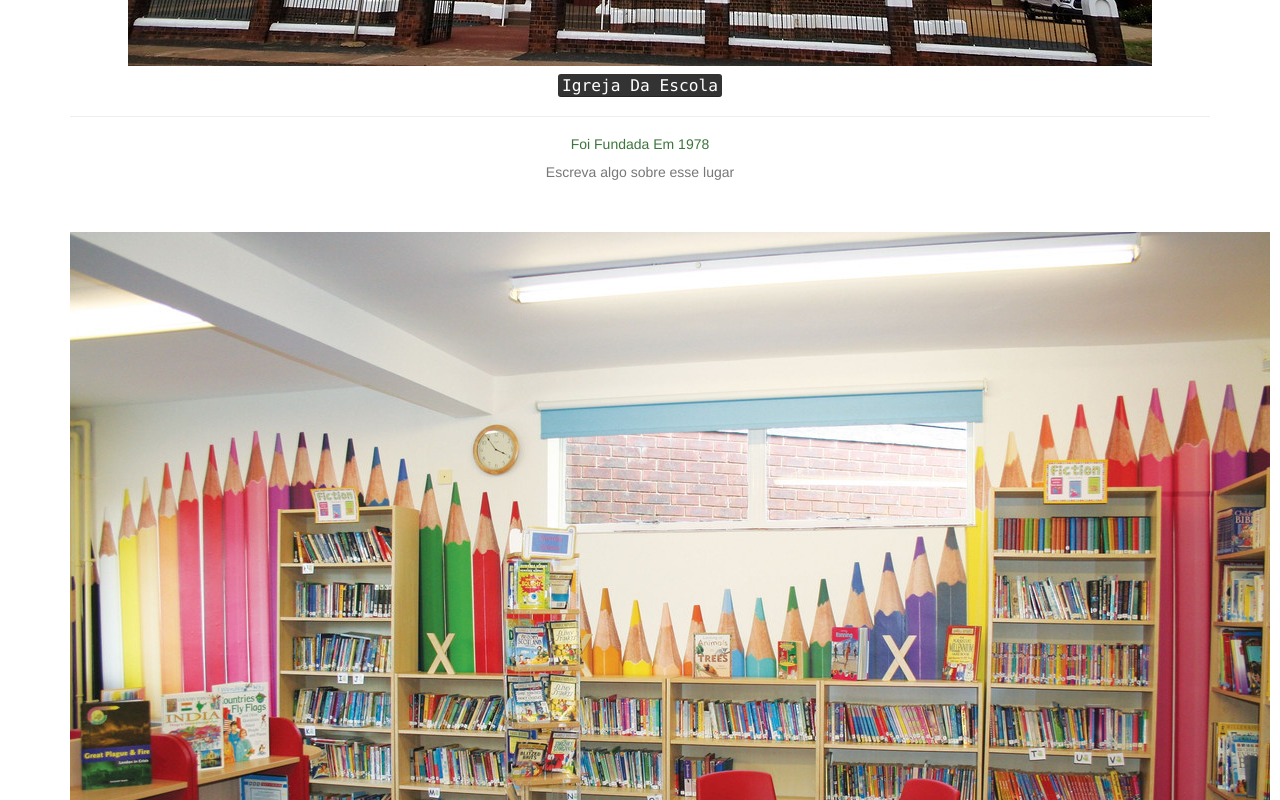
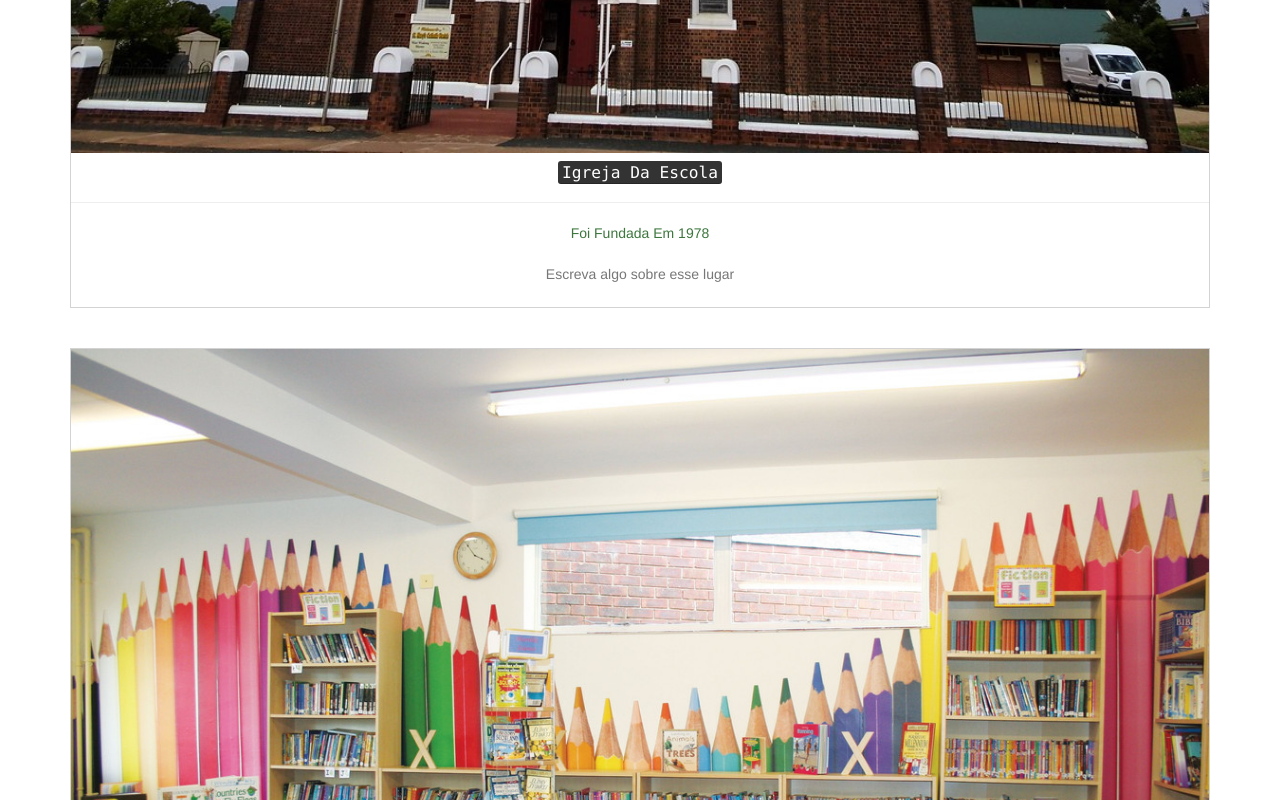
Before and after one commit to ProfIzabel/C68, a plain HTML site: page index.html in a window 1280 px wide. Shown: the part 1360-2160 px from the top of the page. Drawn offline with nearby package versions, Linux system fonts and the light colour scheme.

Commit message:
alteração no código

```diff
--- a/style.css
+++ b/style.css
@@ -3,3 +3,12 @@
     height:500px;
     border: none;
 }
+.viagem_mainDiv {
+    border: 1px solid lightgray;
+}
+.viagem_mainDiv img {
+    width: 100%;
+}
+.viagem_mainDiv h5,.viagem_mainDiv p {
+    margin: 2%;
+}
```
